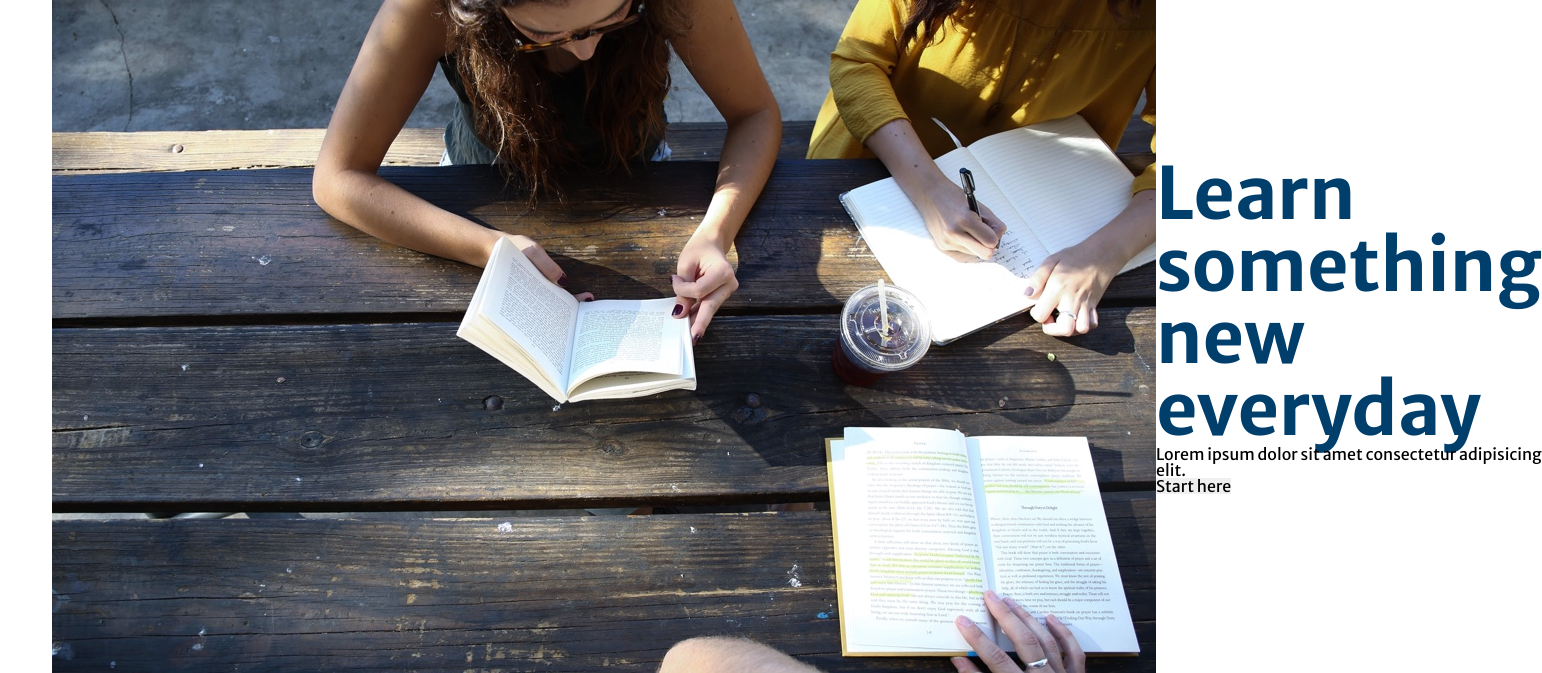
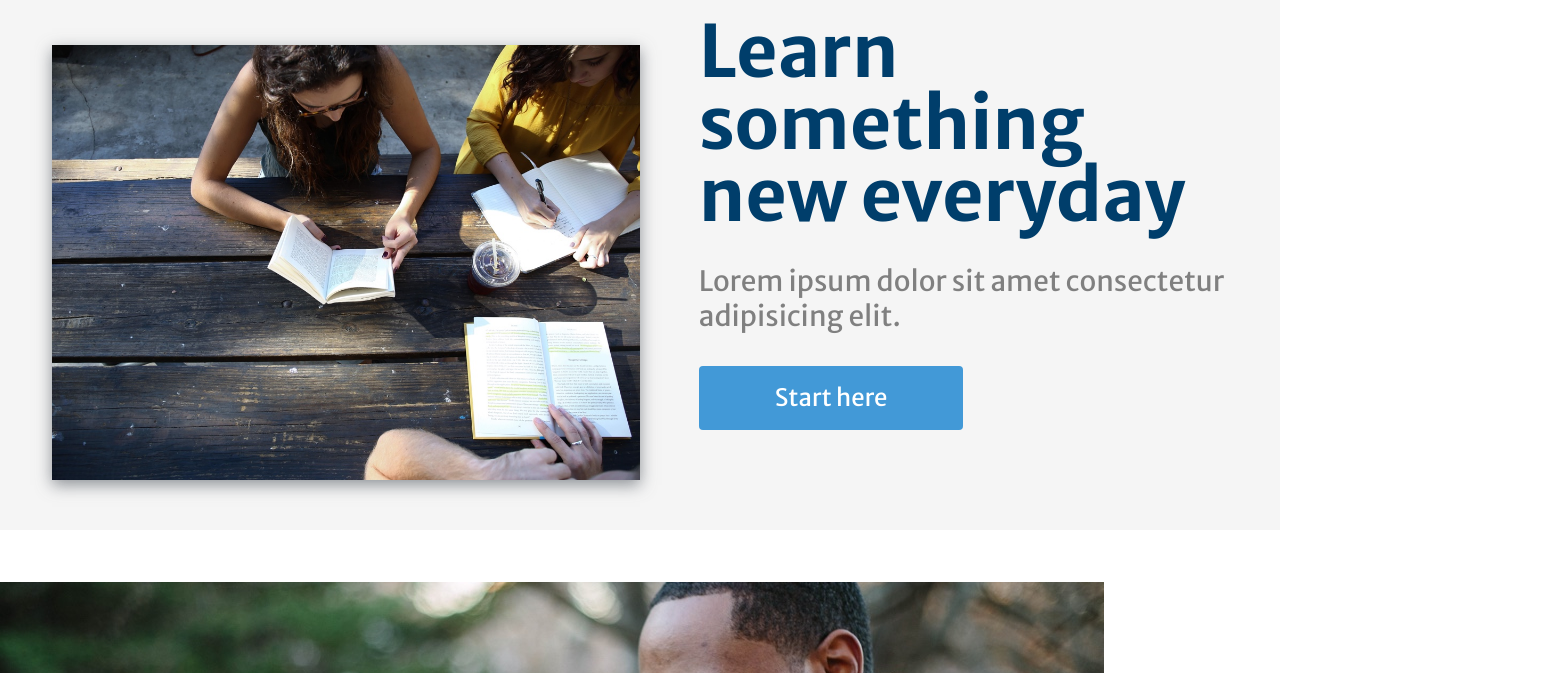
Before and after one commit to bambip/bambip.github.io, a plain HTML site: page index.html in a window 1280 px wide. Shown: the part 83-756 px from the top of the page, 1542 px wide, since content can reach past the window. Drawn offline with Linux system fonts and the light colour scheme.

Commit message:
Banner edit

```diff
--- a/index.html
+++ b/index.html
@@ -122,13 +122,13 @@
     <!-- Banner -->
     <section class="banner">
         <div class="flex-content">
-            <div class="img-banner">
-             <img class="edit-image" src="resources/capstone_colmar_assets/images/banner.jpg" alt="Students studying over textbooks">
+            <div class="imagebanner">
+               <img class="edit-image" src="resources/capstone_colmar_assets/images/banner.jpg" alt="Students studying over textbooks">
             </div>
             <div class="banner-content">
                 <h1>Learn something new everyday</h1>
                 <p>Lorem ipsum dolor sit amet consectetur adipisicing elit.</p>
-                <button type="button">Start here</button>
+                <button type="button"><span>Start here</span></button>
             </div>
         </div>
     </section>
--- a/resources/style.css
+++ b/resources/style.css
@@ -120,3 +120,52 @@ svg.mobil {
     filter: invert(17%) sepia(12%) saturate(5862%) hue-rotate(179deg) brightness(96%) contrast(88%);
 }
 }
+
+/*Banner*/
+
+section.banner {
+    width: 100%;
+    margin-bottom: 3.25rem;
+    background-color: #f5f5f5;
+}
+
+.imagebanner {
+    width: 50%;
+    padding: 3rem 0;
+    margin-top: 5rem;
+
+}
+
+.banner img {
+    width: 100%;
+    text-align: left;
+    box-shadow: 0px 5px 15px hsla(210, 6%, 42%, 0.73);
+}
+
+.banner-content {
+    width: 45%;
+    line-height: 1;
+    margin-left: 3.25rem;
+}
+
+.banner-content p {
+    font-size: 1.75rem;
+    font-weight: lighter;
+    line-height: 1.25;
+    color: grey;
+    margin-top: 2rem;
+  }
+
+  .banner button {
+    text-align: center;
+    width: 50%;
+    padding: 1.25rem 0;
+    margin-top: 2rem;
+    background-color: hsl(205, 65%, 55%);
+    color: white;
+    border-radius: 4px;
+  }
+
+  button span {
+    font-size: 1.5rem;
+  }
```
